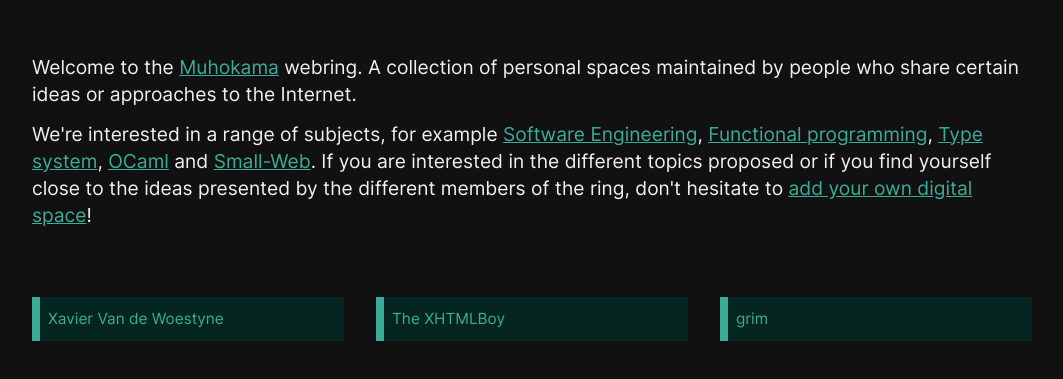
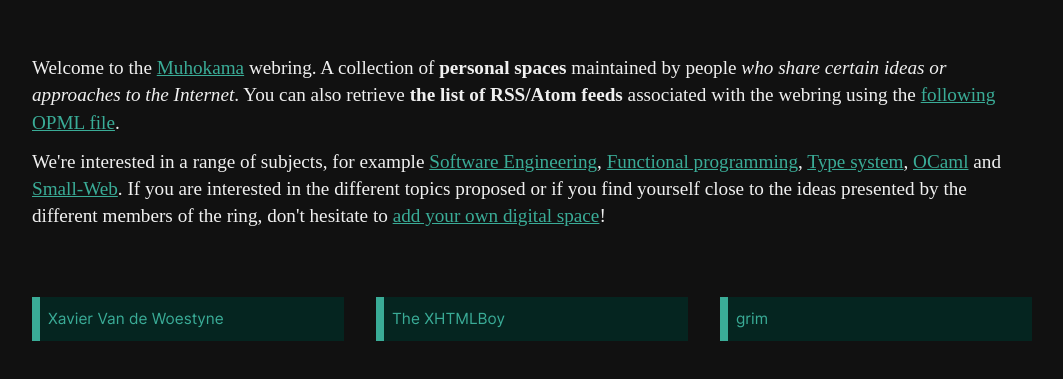
Before and after one commit to muhokama/ring, a plain HTML site: page index.html in a window 1280 px wide. Shown: the part 113-492 px from the top of the page, without its empty margins (108-1171 px from the left). Drawn offline with Linux system fonts and the light colour scheme; a web font is replaced by a local one.

Commit message:
deploy: 25be3d51e15c4a85911107daed3d73758d6d045d

```diff
--- a/css/reset.css
+++ b/css/reset.css
@@ -15,7 +15,7 @@ body {
     -webkit-font-smoothing: antialiased;
     min-height: 100vh;
     padding: 0;
-    font-family: "Inter";
+    font-family: "Inria Serif";
 }
 
 img,
--- a/index.html
+++ b/index.html
@@ -14,8 +14,9 @@
     </header>
     <main>
       <div class="container"><p>Welcome to the <a href="https://github.com/muhokama/">Muhokama</a> webring. A collection of
-personal spaces maintained by people who share certain ideas or approaches to
-the Internet.</p>
+<strong>personal spaces</strong> maintained by people <em>who share certain ideas or approaches
+to the Internet</em>. You can also retrieve <strong>the list of RSS/Atom feeds</strong> associated
+with the webring using the <a href="/opml/ring.opml">following OPML file</a>.</p>
 <p class="interests">
   We're interested in a range of subjects, for example
   <a href="https://en.wikipedia.org/wiki/Software_engineering">Software Engineering</a>,
```
Also changed, not shown: 1 other file.
